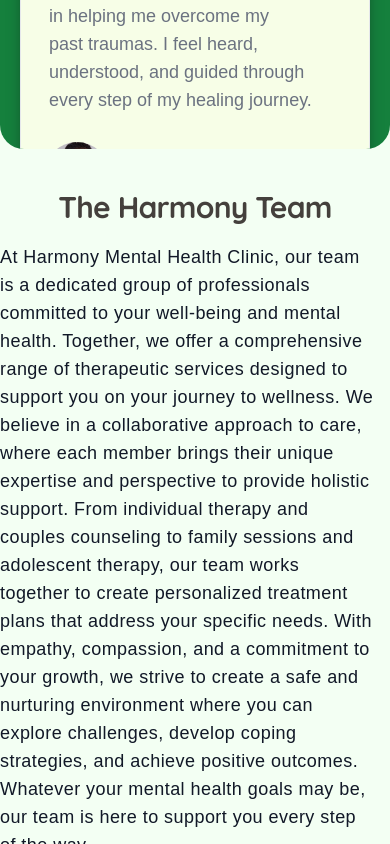
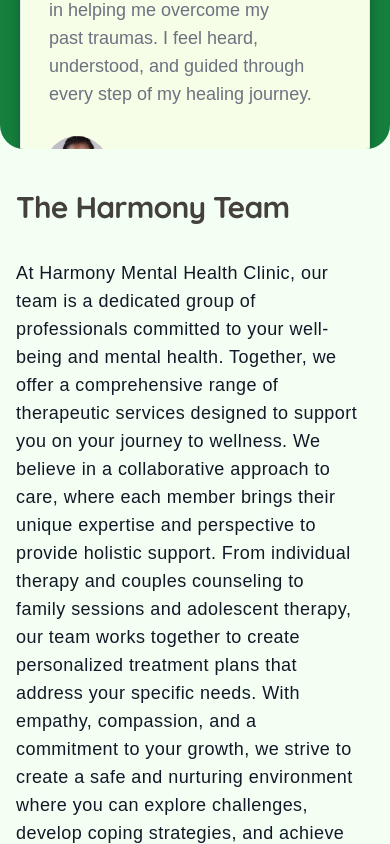
Before and after one commit to Quincy-Fer/Harmony-Therapy-Website, a React (Vite) app: page / in a window 390 px wide. Shown: the part 9882-10726 px from the top of the page. Built offline with nearby package versions, Linux system fonts and the light colour scheme.

Commit message:
Adjust font size testimonialcard, adjust spacings mobile for teamsection

```diff
--- a/src/Components/TestimonialCard.jsx
+++ b/src/Components/TestimonialCard.jsx
@@ -14,7 +14,7 @@ const TestimonialCard = ({ name, quote, imgURL, therapy }) => {
         >
           <path d="M9.563 8.469l-0.813-1.25c-5.625 3.781-8.75 8.375-8.75 12.156 0 3.656 2.688 5.375 4.969 5.375 2.875 0 4.906-2.438 4.906-5 0-2.156-1.375-4-3.219-4.688-0.531-0.188-1.031-0.344-1.031-1.25 0-1.156 0.844-2.875 3.938-5.344zM21.969 8.469l-0.813-1.25c-5.563 3.781-8.75 8.375-8.75 12.156 0 3.656 2.75 5.375 5.031 5.375 2.906 0 4.969-2.438 4.969-5 0-2.156-1.406-4-3.313-4.688-0.531-0.188-1-0.344-1-1.25 0-1.156 0.875-2.875 3.875-5.344z"></path>
         </svg>
-        <h6 className=" text-[28px] font-quicksand font-bold tracking-normal text-stone-700 ">
+        <h6 className="text-xl md:text-[28px] font-quicksand font-bold tracking-normal text-stone-700 ">
           {therapy}
         </h6>
       </div>
--- a/src/Sections/Team.jsx
+++ b/src/Sections/Team.jsx
@@ -21,7 +21,7 @@ const Team = () => {
       {/* Heading Subheading */}
       <div className="">
         <h2
-          className="text-stone-700 text-3xl max-sm:mt-10 max-sm:text-center md:text-[60px]  font-bold font-quicksand
+          className="text-stone-700 text-3xl max-sm:mt-10 max-sm:text-left max-sm:ml-4 md:text-[60px]  font-bold font-quicksand
          leading-tight tracking-tight "
         >
           The Harmony Team
@@ -38,8 +38,8 @@ const Team = () => {
         <div className="grid lg:grid-cols-2 mt-4 lg:mt-10 ">
           <div className="">
             <p
-              className="font-nunito max-w-[640px]  text-gray-900 tracking-wide
-          text-balance text-lg mr-4"
+              className="font-nunito md:max-w-[640px]  text-gray-900 tracking-wide
+          text-lg mr-4 max-sm:p-4 "
             >
               {selectedContent.text}
             </p>
```
